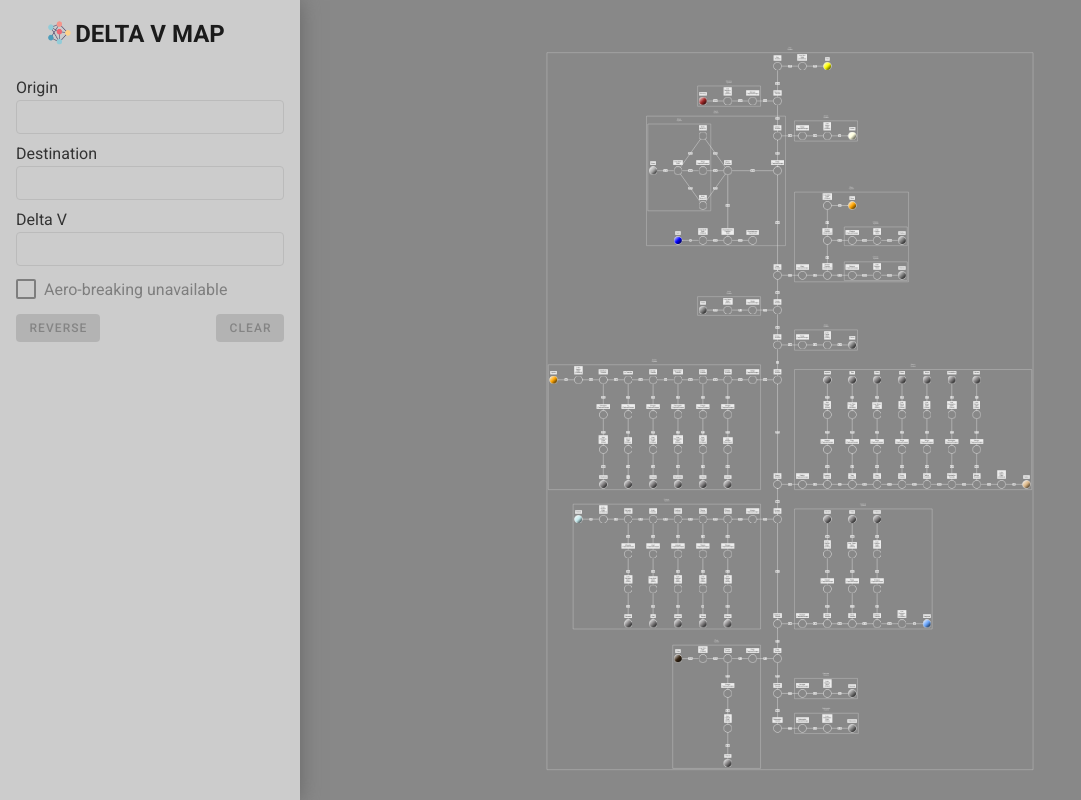
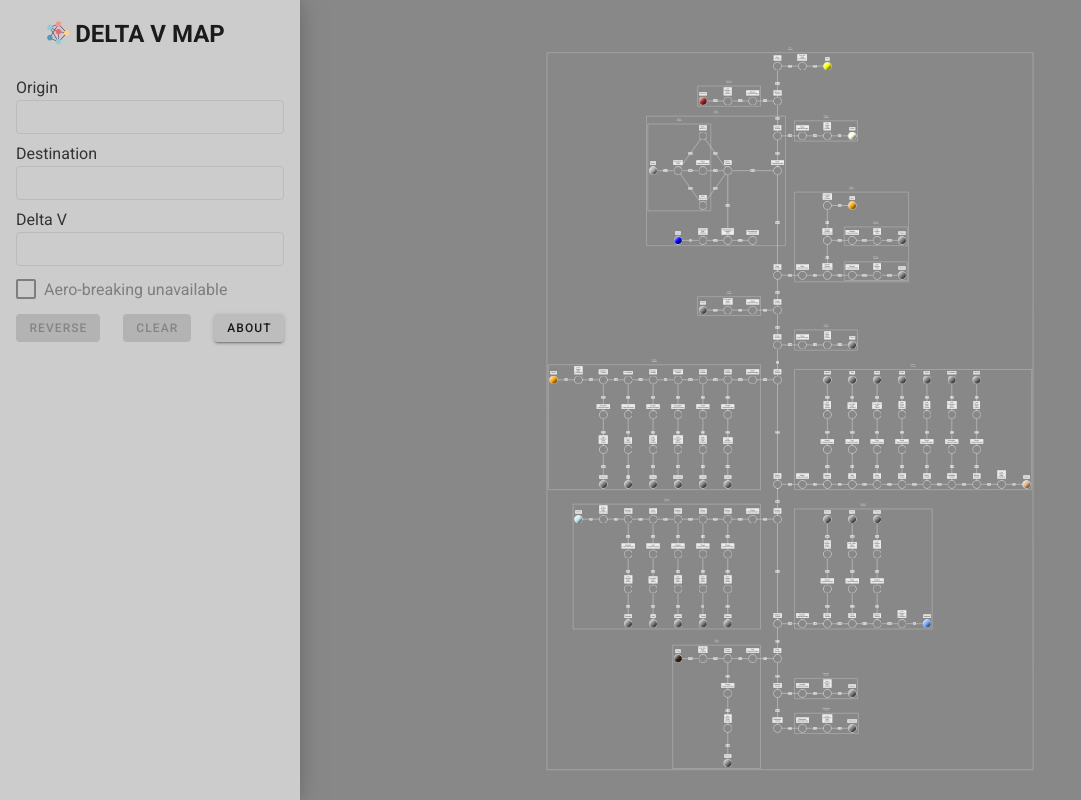
Before and after one commit to deltavmap/deltavmap.github.io, a Vue app: page / in a window 1280 px wide. Shown: the whole page, without its empty margins (0-1081 px from the left). Built offline with nearby package versions, Linux system fonts and the light colour scheme.

Commit message:
add about dialog

```diff
--- /dev/null
+++ b/src/components/AboutDialog.vue
@@ -0,0 +1,114 @@
+<template>
+  <v-dialog
+    class="about-dialog"
+    v-model="dialogOpen"
+    width="500"
+  >
+    <template v-slot:activator="{ on, attrs }">
+      <v-btn
+        small
+        class="about-dialog__button"
+        color="grey lighten-1"
+        v-bind="attrs"
+        v-on="on"
+      >
+        About
+      </v-btn>
+    </template>
+
+    <v-card>
+      <v-container class="px-8 py-8">
+        <h2 class="mb-4">About <span class="text-uppercase">delta v map</span></h2>
+        <p>How to use this app:</p>
+        <p>
+          <ol>
+            <li>Click on the origin</li>
+            <li>Click on the destination</li>
+          </ol>
+        </p>
+        <p>
+          This will calculate the total delta-v requirement for a Hohman transfer for that particular journey.
+        </p>
+        <p class="px-4 py-3 grey lighten-3">
+          <a href="https://en.wikipedia.org/wiki/Delta-v">Delta-v</a>
+          is the change of velocity required to move from one orbit to another
+        </p>
+        <p class="px-4 py-3 grey lighten-3">
+          A <a href="">Hohmann transfer orbit</a>
+          is normally the most practical and efficient way to get from A to B
+        </p>
+        <p>Press <span class="button">reverse</span> to swap the original and destination.
+          This may affect whether <a href="https://en.wikipedia.org/wiki/Aerobraking">aerobraking</a>
+          is available
+        </p>
+        <p>Press <span class="button">clear</span> to reset the app</p>
+
+        <div>
+          <h3>Issues</h3>
+          <p>To report any problems or make feature requests,
+            please record them is the issue tracker for this project
+            on
+            <a href="https://github.com/deltavmap/deltavmap.github.io/issues">
+              Github
+            </a>
+          </p>
+        </div>
+        <div>
+          <h3>Credits</h3>
+          <p>The values used in this app are based on the values from this map:
+            <a href="https://imgur.com/a/6bb3a">KSP Delta-v map for Real Solar System</a>
+          </p>
+          <p>This app was made with
+            <ul>
+              <li><a href="https://vuejs.org/">Vue</a></li>
+              <li><a href="https://vuetifyjs.com/en/">Vuetify</a></li>
+              <li><a href="https://js.cytoscape.org/">Cytoscape.js</a></li>
+            </ul>
+          </p>
+          <p>Icons made by
+            <a href="https://creativemarket.com/Becris"
+               title="Becris">
+              Becris
+            </a> from
+            <a href="https://www.flaticon.com/"
+               title="Flaticon">
+              www.flaticon.com
+            </a>
+          </p>
+        </div>
+
+      </v-container>
+      <v-divider></v-divider>
+
+      <v-card-actions>
+        <v-spacer></v-spacer>
+        <v-btn
+          color="primary"
+          text
+          @click="dialog = false"
+        >
+          close
+        </v-btn>
+      </v-card-actions>
+    </v-card>
+  </v-dialog>
+</template>
+<style lang="sass" scoped>
+.button
+  border-radius: .25em
+  font-size: .8em
+  font-weight: 500
+  letter-spacing: .1em
+  padding: .5em 1em
+  text-transform: uppercase
+  background-color: #ccc
+</style>
+<script>
+export default {
+  data () {
+    return {
+      dialogOpen: false
+    }
+  }
+}
+</script>
--- a/src/components/DeltaVMap.vue
+++ b/src/components/DeltaVMap.vue
@@ -1,20 +1,5 @@
 <template>
   <div id="page-container">
-    <!--    <v-container>-->
-    <!--      <h2 class="text-uppercase my-8">delta v map</h2>-->
-    <!--      <div class="intro text&#45;&#45;left mx-auto">-->
-    <!--        <p>The following can be used to roughly calculate the-->
-    <!--          <a href="https://en.wikipedia.org/wiki/Delta-v">delta-v</a>-->
-    <!--          (change of velocity) requirements,-->
-    <!--        to move from one orbit to another.-->
-    <!--          </p>-->
-    <!--        <p>-->
-    <!--          <a href="">Hohmann transfer orbits</a> are used, which are-->
-    <!--          normally the most efficient way to get from A to B.</p>-->
-    <!--        <p>First click on the place of origin orbit and the destination orbit-->
-    <!--        to see the total delta-v requirement.</p>-->
-    <!--      </div>-->
-    <!--    </v-container>-->
     <h1 class="site-title"><span class="site-icon" style="">Delta V Map</span></h1>
     <div class="controls text-left">
       <div class="controls__section controls__section--origin" v-show="$vuetify.breakpoint.mdAndUp || !selectedA">
@@ -59,6 +44,9 @@
                     color="grey lighten-1"
                     :disabled="!selectedA && !selectedB"
                     @click="clearSelectedNodes">clear</v-btn></div>
+        <div>
+          <about-dialog />
+        </div>
       </div>
     </div>
     <div class="map-container" :class="{'map-container--visible': cytoscapeLoaded}">
@@ -67,16 +55,6 @@
   </div>
 </template>
 <script>
-// https://learnvue.co/2020/09/how-to-deploy-your-vue-app-to-github-pages/
-// https://www.reddit.com/r/space/comments/1ktjfi/deltav_map_of_the_solar_system/
-// https://dash.plotly.com/cytoscape
-// https://imgur.com/a/ordID
-// https://launchercalculator.com/
-
-// delta v calculators
-// https://space.geometrian.com/calcs/opt-multi-stage.php
-// https://www.desmos.com/calculator/hib7psndtb
-
 import cytoscape from 'cytoscape'
 import cytoscapeFcose from 'cytoscape-fcose'
 
@@ -84,6 +62,7 @@ import OrbitsArray from './nodes'
 import DeltasArray from './edges'
 import CreateOuterPlanets from './create-outer-planets'
 import CreateCytoscapeStyles from './create-cytoscape-styles'
+import AboutDialog from './AboutDialog'
 
 cytoscape.use(cytoscapeFcose)
 
@@ -94,6 +73,7 @@ const colors = {
 }
 
 export default {
+  components: { AboutDialog },
   data () {
     return {
       svg: null,
@@ -655,7 +635,7 @@ export default {
   }
 }
 </script>
-<style lang="sass" scoped>
+<style lang="sass">
 @import '~vuetify/src/styles/styles.sass'
 
 $padding: 1rem
@@ -725,15 +705,22 @@ $color-destination: orange
   display: inline-block
   position: relative
   &:before
-    content: ''
-    display: inline-block
-    position: absolute
-    left: -1.35em
+    content: ' '
     width: 1.4em
     height: 1.4em
     background-image: url(/img/icons/mstile-70x70.png)
     background-position: center
     background-size: cover
+    display: block
+    float: left
+    position: relative
+    top: .15em
+
+    @media #{map-get($display-breakpoints, 'md-and-up')}
+      top: 0
+      display: inline-block
+      position: absolute
+      left: -1.4em
 
 .controls
   @extend .light-box-shadow
```
